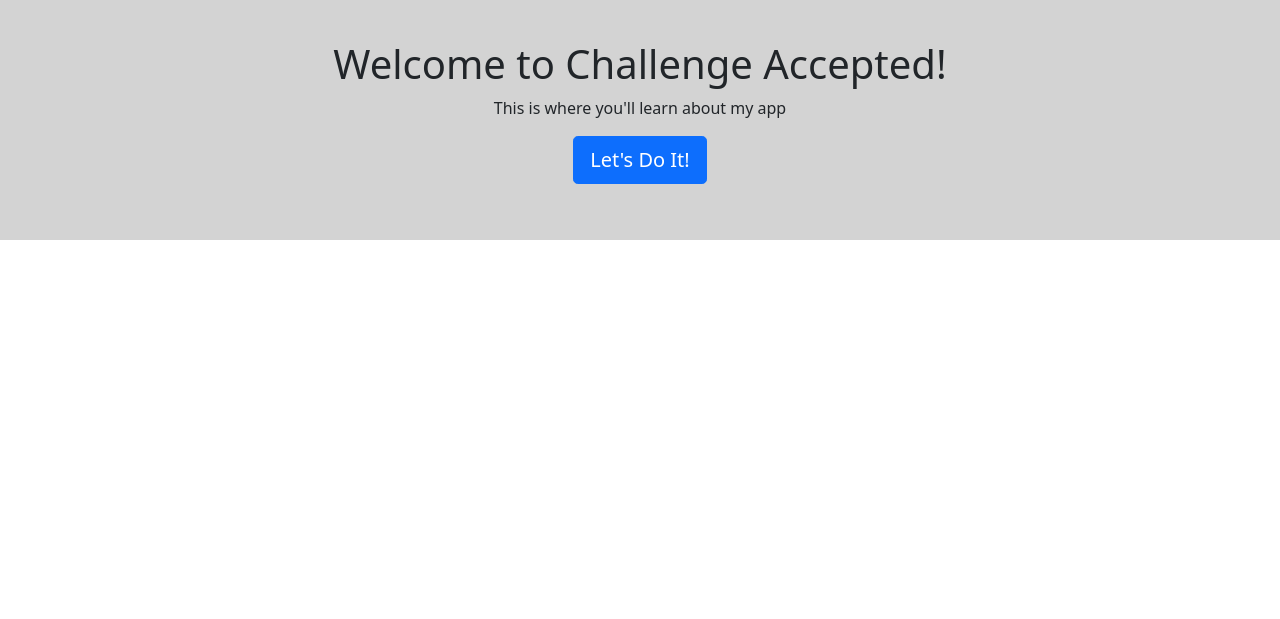
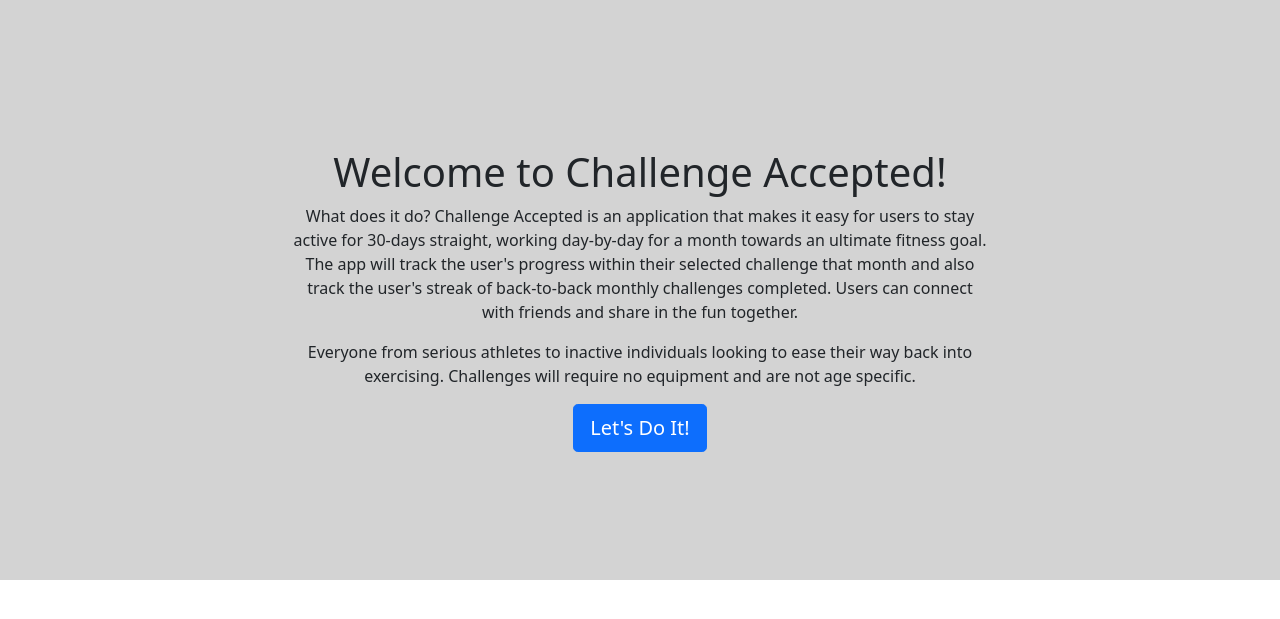
Before and after one commit to jlstern3/challengeaccepted, a Django app: template challenges_app/templates/main_page.html in a window 1280 px wide. Shown: the part 58-677 px from the top of the page. Run offline with Django 3.2, Linux system fonts and the light colour scheme; the template is opened without the code that fills it: values that come from a table or form of the project are taken from there, others are empty; data comes from the database, SQL or seed files in the repository; both versions use the stored data as it was after the commit.

Commit message:
All links working, Edit Profile and Challenges pages better formatted.

```diff
--- a/challenges_app/templates/main_page.html
+++ b/challenges_app/templates/main_page.html
@@ -35,8 +35,7 @@
                         <a class="nav-link" aria-current="page" href="/challenges">Challenges</a>
                     </li>
                     <li class="nav-item">
-                        <a class="nav-link" aria-current="page"
-                            href="/users/profile/{{current_user.id}}">Profile</a>
+                        <a class="nav-link" aria-current="page" href="/users/profile/{{current_user.id}}">Profile</a>
                     </li>
                     <li class="nav-item">
                         <a class="nav-link" aria-current="page" href="/users/logout">Logout</a>
@@ -47,10 +46,19 @@
     </nav>
     <!-- JUMBOTRON -->
     <div class="jumbotron text-center" style="background-color: lightgrey; padding: 40px;">
-        <div class="container">
+        <div class="container"
+        style="background-color: lightgrey; max-width: 60%; padding-top: 6%; padding-bottom: 6%; margin-top: 3%;">
             <h1>Welcome to Challenge Accepted!</h1>
-            <p>This is where you'll learn about my app</p>
-            <p><a class="btn btn-primary btn-lg" href="#" role="button">Let's Do It!</a></p>
+            <p>What does it do?
+                Challenge Accepted is an application that makes it easy for users to stay active for 30-days straight,
+                working day-by-day for a month towards an ultimate fitness goal. The app will track the user's progress within
+                their selected challenge that month and also track the user's streak of back-to-back monthly challenges
+                completed. Users can connect with friends and share in the fun together.
+
+                <p>Everyone from serious athletes to inactive individuals looking to ease their way back into exercising.
+                Challenges will require no equipment and are not age specific.</p>
+            </p>
+            <p><a class="btn btn-primary btn-lg" href="/challenges" role="button">Let's Do It!</a></p>
         </div>
     </div>
     <!-- <div class="container">
--- a/challenges_app/templates/user_profile.html
+++ b/challenges_app/templates/user_profile.html
@@ -47,7 +47,7 @@
         <a href="/main_page"><i class="bi-house-door-fill" style="font-size: 2rem; color: black"></i></a>
         <a href="/challenges"><i class="bi-earbuds" style="font-size: 2rem; color: black"></i></a>
     </div> -->
-    <div class="container" style="padding-top: 3%;">
+    <div class="container" style="padding-top: 2%;">
         <h1 style="margin-bottom: 3%"><a href="/challenges"><i class="bi-arrow-left-circle"
                     style="font-size: 2rem; color: black"></i></a>
             {{current_user.first_name}} {{current_user.last_name}}</h1>
@@ -61,10 +61,10 @@
 
     <hr>
     <div class="container">
-        <h1>Current Challenges</h1>
+        <h1 style="padding-bottom: 2%;">Current Challenges</h1>
         {% for challenge in current_user.challenges_accepted.all %}
         <ul style="display: inline-block;">
-            <li style="list-style-type: none; border: 2px solid black; border-radius: 50%; width: 8em; line-height: 8em; text-align: center;">{{challenge.name}}</li>
+            <a href="/challenges/details/{{challenge.id}}"><li style="list-style-type: none; border: 2px solid black; border-radius: 50%; width: 8em; line-height: 8em; text-align: center; box-shadow: 7px 7px grey;">{{challenge.name}}</li></a>
         </ul>
         {% endfor %}
         <!-- <a style="display: block;" href="/challenges">Find New Challenge</a> -->
```
Also changed, not shown: challenges_app/templates/challenges.html (+4 -29 lines), challenges_app/templates/edit_profile.html (+32 -16 lines), db.sqlite3.
